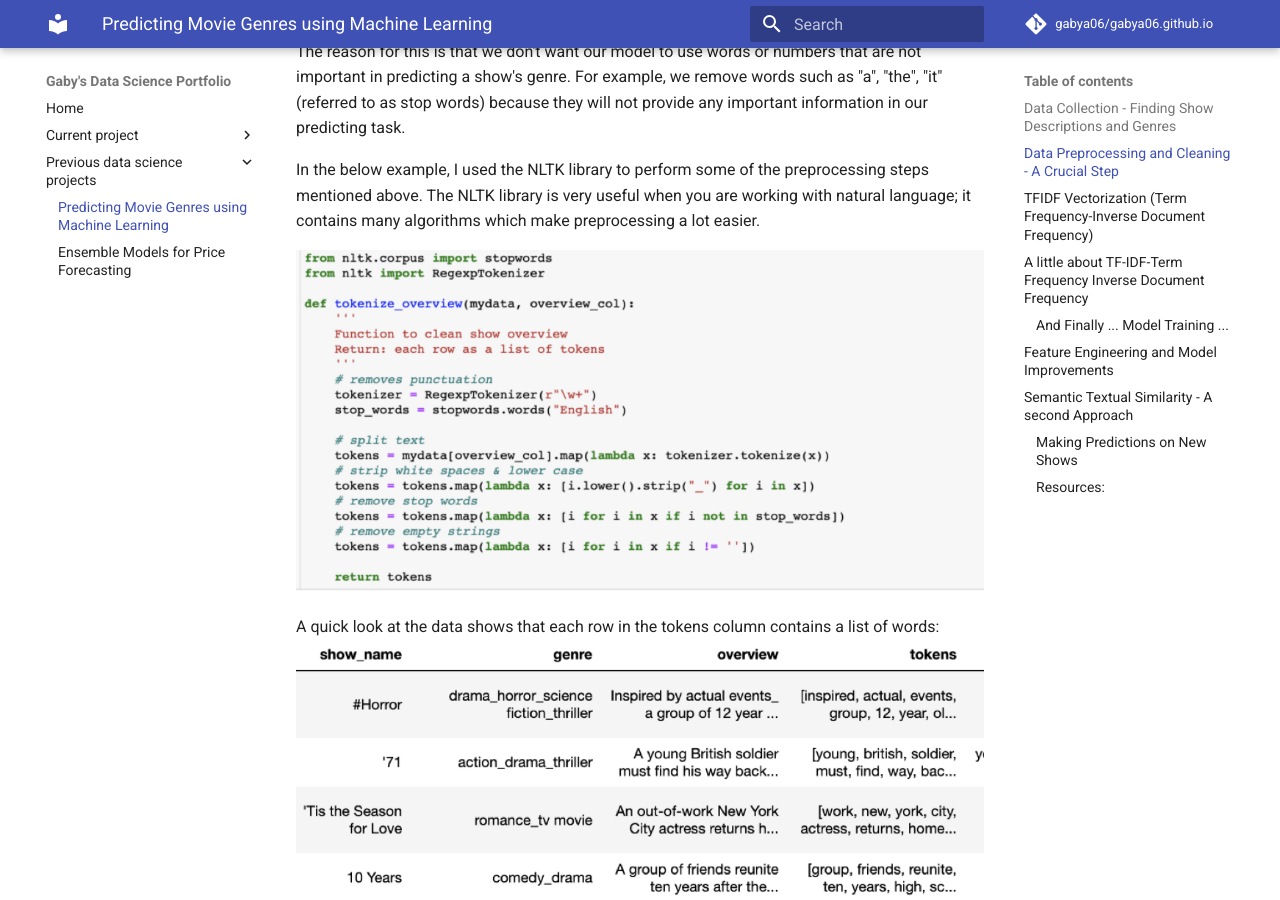
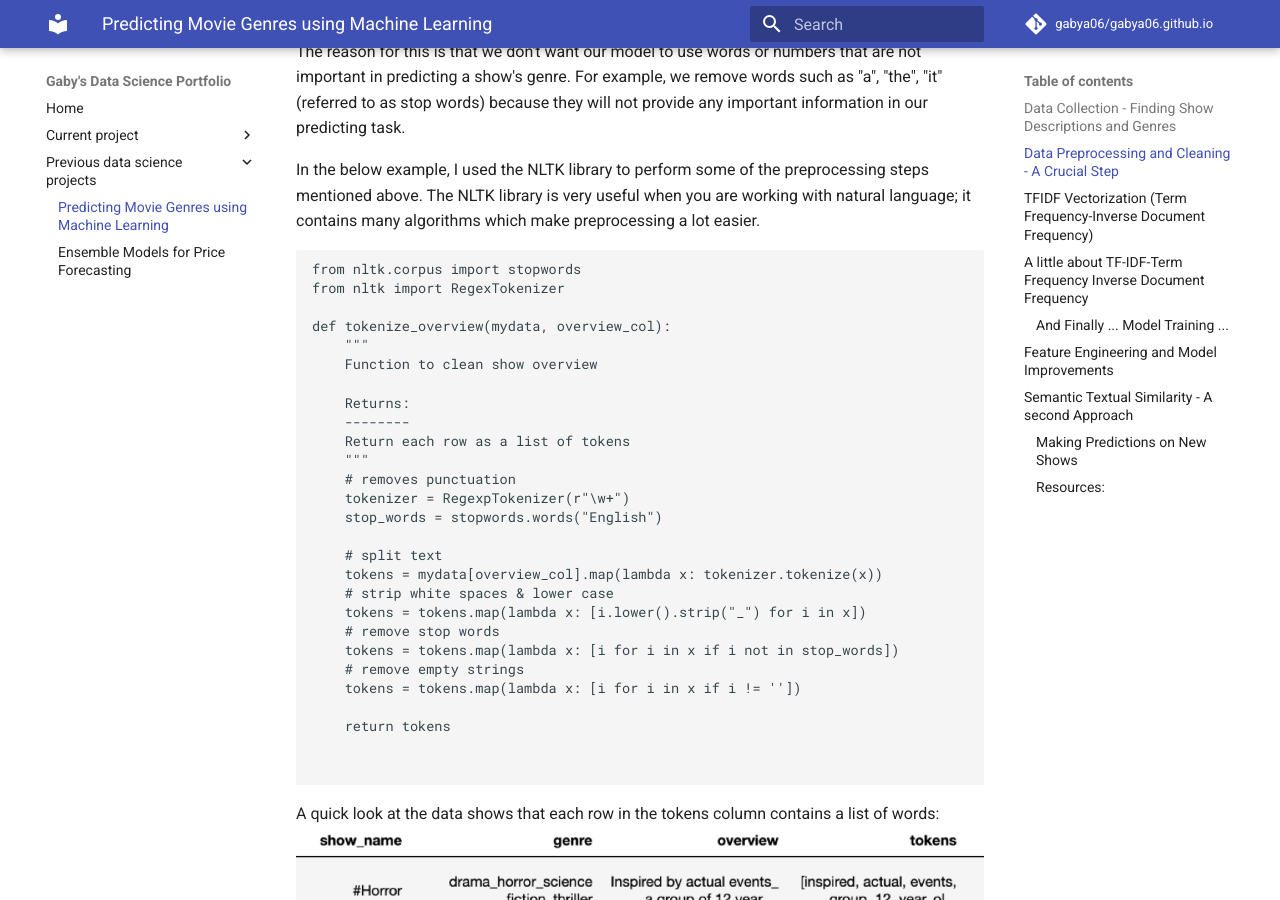
Before and after one commit to Gabya06/gabya06.github.io, an MkDocs documentation site: the page built from docs/genre_predictions/readme.md, in a window 1280 px wide and 900 px high, scrolled down 1311 px. Built offline with MkDocs 1.6.1 and Material for MkDocs 9.7.7, drawn with Linux system fonts in a browser that asks for light colours; comment, search, counter and statistics services are not loaded; some of the changed text lies outside the part shown.

````diff
--- a/docs/genre_predictions/readme.md
+++ b/docs/genre_predictions/readme.md
@@ -27,7 +27,35 @@ The reason for this is that we don't want our model to use words or numbers that
 
 In the below example, I used the NLTK library to perform some of the preprocessing steps mentioned above. The NLTK library is very useful when you are working with natural language; it contains many algorithms which make preprocessing a lot easier.
 
-![code_1](code_1.png)
+```python
+from nltk.corpus import stopwords
+from nltk import RegexTokenizer
+
+def tokenize_overview(mydata, overview_col):
+    """
+    Function to clean show overview
+
+    Returns:
+    --------
+    Return each row as a list of tokens
+    """
+    # removes punctuation
+    tokenizer = RegexpTokenizer(r"\w+")
+    stop_words = stopwords.words("English")
+
+    # split text
+    tokens = mydata[overview_col].map(lambda x: tokenizer.tokenize(x))
+    # strip white spaces & lower case
+    tokens = tokens.map(lambda x: [i.lower().strip("_") for i in x])
+    # remove stop words
+    tokens = tokens.map(lambda x: [i for i in x if i not in stop_words])
+    # remove empty strings
+    tokens = tokens.map(lambda x: [i for i in x if i != ''])
+
+    return tokens
+
+
+```
 
 A quick look at the data shows that each row in the tokens column contains a list of words:
 ![df_1](df_1.png)
@@ -55,17 +83,33 @@ Which can further be broken down into two parts:
 
 Calculating this by hand seems daunting, but using Tf-Idf from the scikit-learn library is actually quite straightforward! We simply fit the vectorizer on our training corpus after importing and calling the vectorizer. In general, we refer to our text data in NLP problems as corpus/training corpus.
 
-![code_2](code_2.png)
+```python
+# import TF-IDF
+from sklearn.feature_extraction.text import TfidfVectorizer
+
+# Tf-Idf vectorizer
+tf_vec = TfidfVectorizer()
+# fit vectorizer on corpus
+tf_vec.fit(train_corpus)
+```
+
 
 Next, we transform our corpus to tf-idf representation. This is just one line of code and this happens after we have done our data cleaning.
 
-![code_3](code_3.png)
+```python
+# transform corpus to tfidf representation
+X_train = tf_vec.transform(train_corpus)
+```
 
-We can double check our new training dataset and see that it is now a sparse matrix with numeric datatype:
-![code_4](code_4.png)
+We can double check our new training dataset and see that it is now a sparse matrix with numeric datatype
+![code_14](code_14.png)
 
 If we wanted to see the features and vocabulary based on the corpus:
-![code_5](code_5.png)
+
+```python
+# get vocabulary
+dic_vocab = tf_vec.vocabulary_
+```
 
 ![code_6](code_6.png)
 
@@ -76,12 +120,23 @@ If we wanted to see all of the feature names:
 
 #### *_And Finally ...  Model Training ..._*
 After the data cleaning and vectorization, we can finally fit a Naive Bayes model in a few lines of code. We can make use of [Pipeline](https://scikit-learn.org/stable/modules/generated/sklearn.pipeline.Pipeline.html) to pass in the fit vectorizer along with our model:
-
-![code_8](code_8.png)
+```python
+# pipeline: train tf-vec and pass input to Naive Bayes Model
+model = Pipeline([("vectorizer", tf_vec),
+                  ("classifier", MultinomialNB())])
+# train classifier
+model["classifier"].fit(X_train, y_train)
+```
 
 To train our SVM model, we can use the above Pipeline approach above, or simply run the .fit command:
 
-![code_9](code_9.png)
+```python
+# import SVM Classifier
+from sklearn.linear_model import SGDClassifier
+svm = SGDClassifier()
+# fit SVM on training data
+svm.fit(X_train, y_train)
+```
 
 ---
 
@@ -108,6 +163,8 @@ In order to use the model, we have to first load it. You can load it once you ha
 Once the model is loaded, embeddings can easily be produced for show overviews - it is almost like doing a simple lookup: all we need to do is provide the input as a list of sentences. In this case, this will be the cleaned up show descriptions that we would like our model to learn.
 
 The below code returns sentence embeddings for a list of sentences:
+
+
 ![code_11](code_11.png)
 
 ### Making Predictions on New Shows
--- a/mkdocs.yml
+++ b/mkdocs.yml
@@ -8,6 +8,7 @@ repo_url: https://github.com/gabya06/gabya06.github.io
 # Configuration
 theme:
   name: material
+  favicon: images/selfie_2023.png
 # Page tree: refer to mkdocs documentation
 nav:
 - Home: index.md
````
Also changed, not shown: docs/index.md (+5 -23 lines), docs/genre_predictions/code_14.png (added), site/assets/images/selfie_2023.png (added), site/index.html, site/search/search_index.json, 1 other file.
